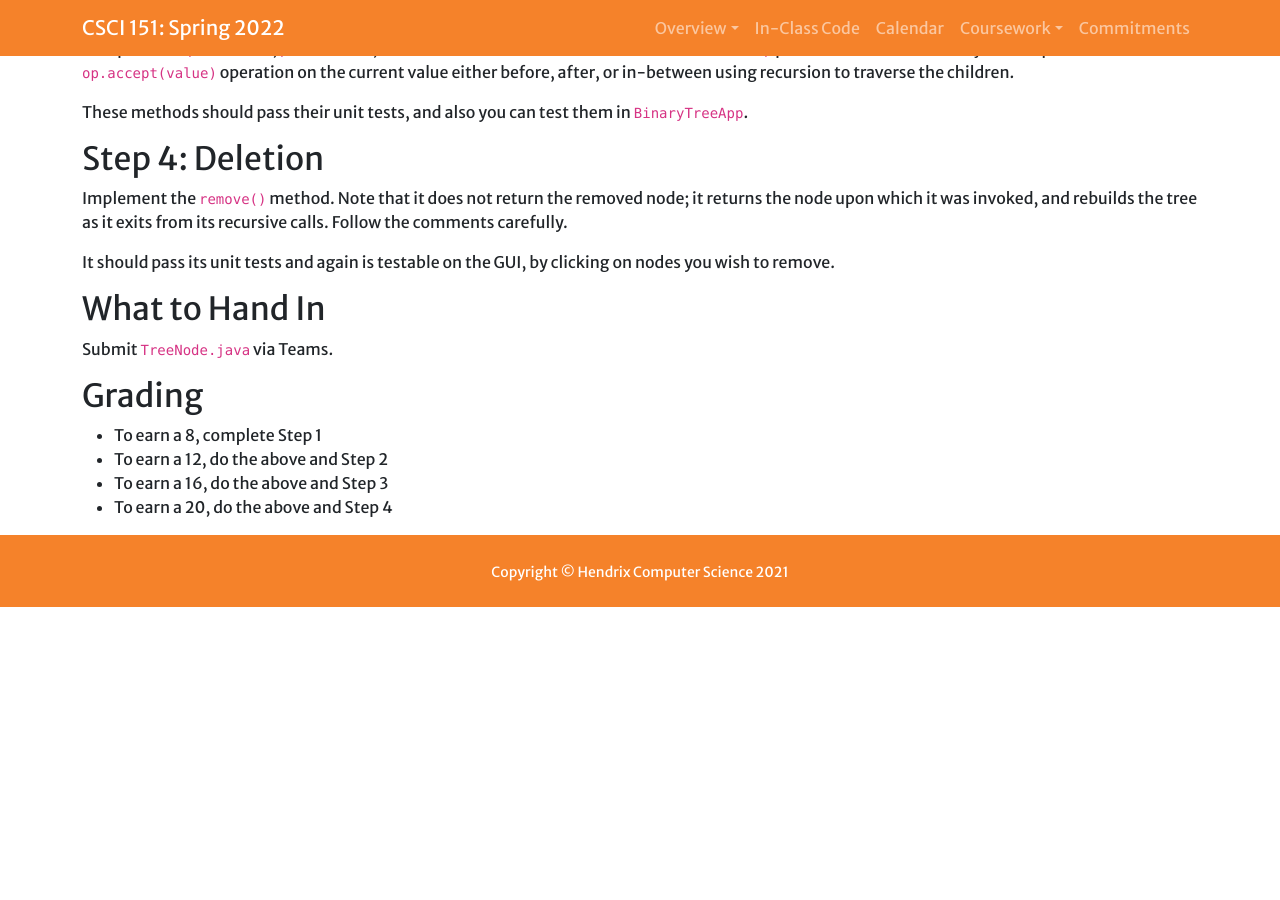
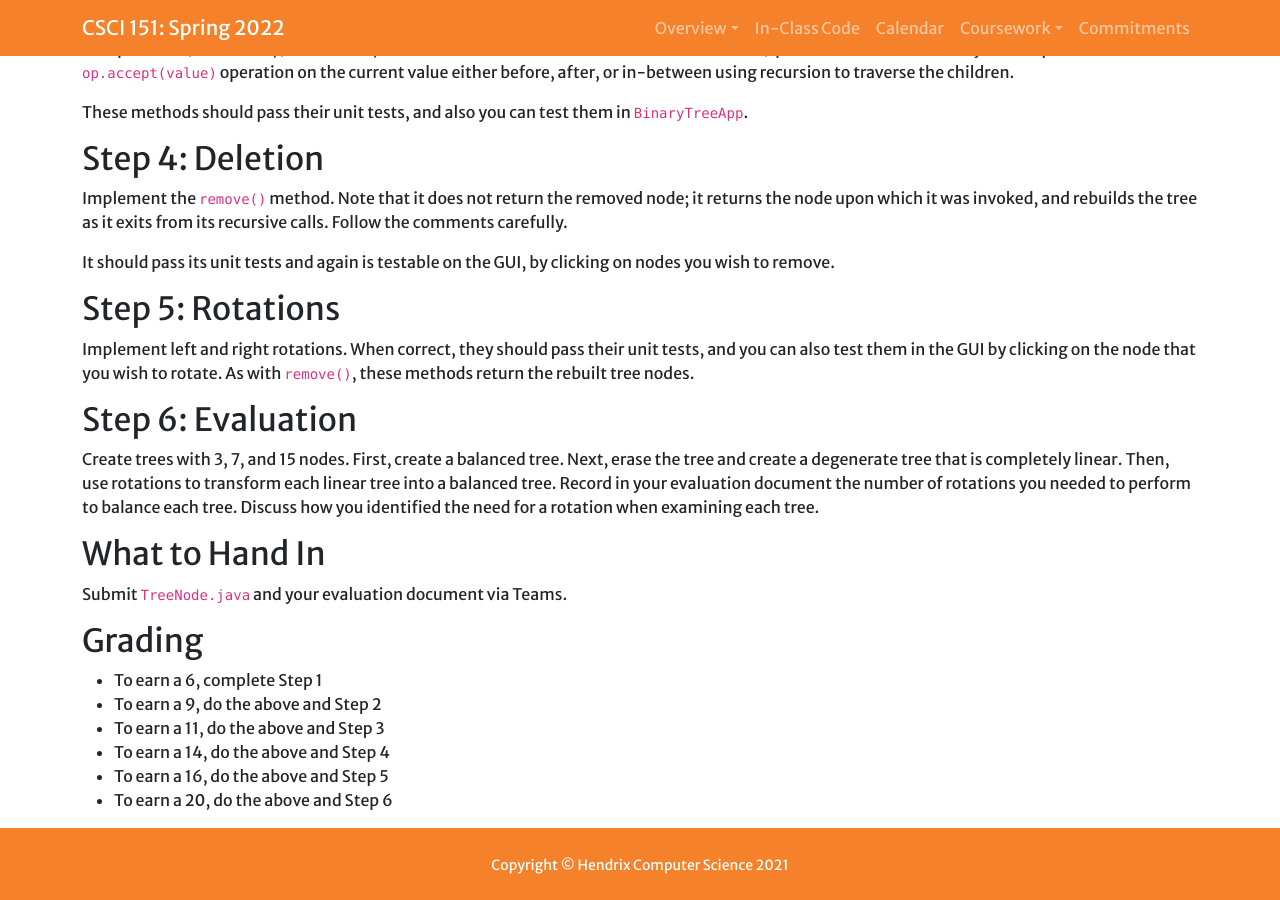
Before and after one commit to Hendrix-CS/csci151, a Jekyll site: the page built from labs/binarysearchtrees.md, in a window 1280 px wide and 900 px high, scrolled down 2611 px. Built offline with Jekyll 4.4.1, drawn with Linux system fonts in a browser that asks for light colours; a script that is not in the unit is left out; our own code applies the rules of GitHub Pages for plain Markdown files; before the commit the page ends 3218 px from its top, so only the background shows below that.

Commit message:
Rotations are back on the menu!

```diff
--- a/labs/binarysearchtrees.md
+++ b/labs/binarysearchtrees.md
@@ -98,13 +98,31 @@ comments carefully.
 It should pass its unit tests and again is testable
 on the GUI, by clicking on nodes you wish to remove.
 
+## Step 5: Rotations
+
+Implement left and right rotations. When correct, they should pass their
+unit tests, and you can also test them in the GUI by clicking on the
+node that you wish to rotate. As with `remove()`, these methods return
+the rebuilt tree nodes.
+
+## Step 6: Evaluation
+
+Create trees with 3, 7, and 15 nodes. First, create a balanced tree.
+Next, erase the tree and create a degenerate tree that is completely
+linear. Then, use rotations to transform each linear tree into a
+balanced tree. Record in your evaluation document the number of
+rotations you needed to perform to balance each tree. Discuss how you
+identified the need for a rotation when examining each tree.
+
 ## What to Hand In
 
-Submit `TreeNode.java` via Teams.
+Submit `TreeNode.java` and your evaluation document via Teams.
 
 ## Grading
 
-* To earn a 8, complete Step 1
-* To earn a 12, do the above and Step 2
-* To earn a 16, do the above and Step 3
-* To earn a 20, do the above and Step 4
+* To earn a 6, complete Step 1
+* To earn a 9, do the above and Step 2
+* To earn a 11, do the above and Step 3
+* To earn a 14, do the above and Step 4
+* To earn a 16, do the above and Step 5
+* To earn a 20, do the above and Step 6
```
